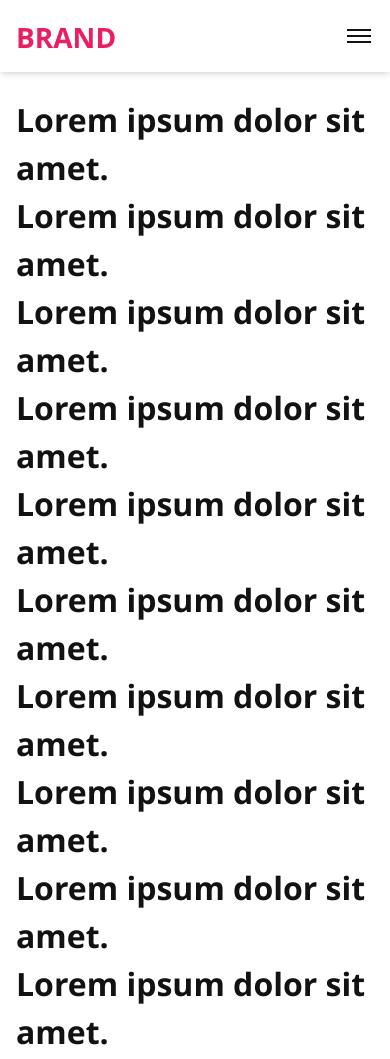
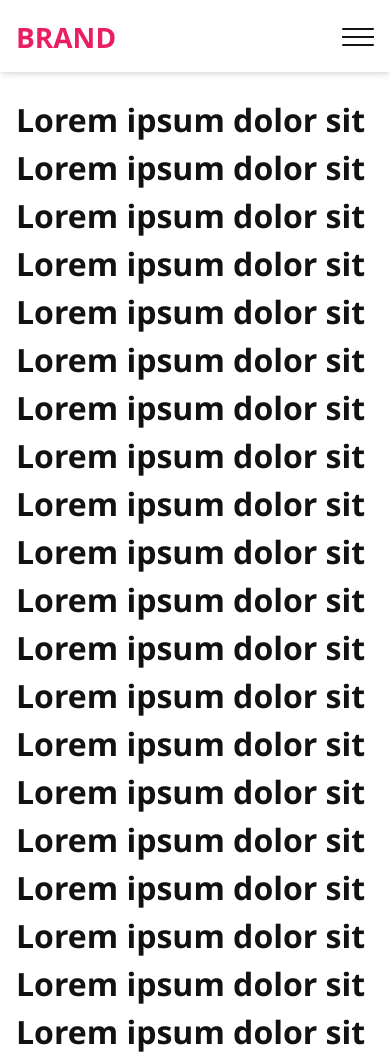
Before and after one commit to devtezza/vanilla-navbar-menu, a plain HTML site: page index.html in a window 390 px wide. Shown: the top 1059 px of the page. Drawn offline with Linux system fonts and the light colour scheme.

Commit message:
Initial Commit

```diff
--- a/index.html
+++ b/index.html
@@ -20,6 +20,9 @@
             <section class="wrapper">
                <h1><a href="./index.html" class="brand">Brand</a></h1>
                <button type="button" class="opened-menu">
+                  <span></span>
+                  <span></span>
+                  <span></span>
                   <span></span>
                </button>
                <div class="overlay"></div>
@@ -70,26 +73,26 @@
       <!-- Section: Main -->
       <main class="main">
          <div class="container">
-            <h1>Lorem ipsum dolor sit amet.</h1>
-            <h1>Lorem ipsum dolor sit amet.</h1>
-            <h1>Lorem ipsum dolor sit amet.</h1>
-            <h1>Lorem ipsum dolor sit amet.</h1>
-            <h1>Lorem ipsum dolor sit amet.</h1>
-            <h1>Lorem ipsum dolor sit amet.</h1>
-            <h1>Lorem ipsum dolor sit amet.</h1>
-            <h1>Lorem ipsum dolor sit amet.</h1>
-            <h1>Lorem ipsum dolor sit amet.</h1>
-            <h1>Lorem ipsum dolor sit amet.</h1>
-            <h1>Lorem ipsum dolor sit amet.</h1>
-            <h1>Lorem ipsum dolor sit amet.</h1>
-            <h1>Lorem ipsum dolor sit amet.</h1>
-            <h1>Lorem ipsum dolor sit amet.</h1>
-            <h1>Lorem ipsum dolor sit amet.</h1>
-            <h1>Lorem ipsum dolor sit amet.</h1>
-            <h1>Lorem ipsum dolor sit amet.</h1>
-            <h1>Lorem ipsum dolor sit amet.</h1>
-            <h1>Lorem ipsum dolor sit amet.</h1>
-            <h1>Lorem ipsum dolor sit amet.</h1>
+            <h1>Lorem ipsum dolor sit</h1>
+            <h1>Lorem ipsum dolor sit</h1>
+            <h1>Lorem ipsum dolor sit</h1>
+            <h1>Lorem ipsum dolor sit</h1>
+            <h1>Lorem ipsum dolor sit</h1>
+            <h1>Lorem ipsum dolor sit</h1>
+            <h1>Lorem ipsum dolor sit</h1>
+            <h1>Lorem ipsum dolor sit</h1>
+            <h1>Lorem ipsum dolor sit</h1>
+            <h1>Lorem ipsum dolor sit</h1>
+            <h1>Lorem ipsum dolor sit</h1>
+            <h1>Lorem ipsum dolor sit</h1>
+            <h1>Lorem ipsum dolor sit</h1>
+            <h1>Lorem ipsum dolor sit</h1>
+            <h1>Lorem ipsum dolor sit</h1>
+            <h1>Lorem ipsum dolor sit</h1>
+            <h1>Lorem ipsum dolor sit</h1>
+            <h1>Lorem ipsum dolor sit</h1>
+            <h1>Lorem ipsum dolor sit</h1>
+            <h1>Lorem ipsum dolor sit</h1>
          </div>
       </main>
 
--- a/sass/_header.scss
+++ b/sass/_header.scss
@@ -153,39 +153,44 @@
    }
 
    .opened-menu {
+      position: relative;
       display: none;
-      align-items: center;
-      justify-content: center;
       cursor: pointer;
-      width: 1.875rem;
-      height: 1.875rem;
-      margin-left: 1rem;
+      width: 2rem;
+      height: 1rem;
       border: none;
       outline: none;
+      opacity: 0;
+      visibility: hidden;
+      background: none;
+      transform: rotate(0deg);
+      transition: 0.35s ease-in-out;
 
       span {
-         position: relative;
          display: block;
-         width: 1.5rem;
+         position: absolute;
+         width: 100%;
          height: 2px;
+         left: 0;
+         border: none;
+         outline: none;
+         opacity: 1;
+         border-radius: 0.25rem;
          background: $color-black;
+         transform: rotate(0deg);
+         transition: 0.25s ease-in-out;
 
-         &:before,
-         &:after {
-            position: absolute;
-            content: '';
-            left: 0;
-            width: 100%;
-            height: 100%;
-            background: $color-black;
+         &:nth-child(1) {
+            top: 0;
          }
 
-         &:before {
-            top: -6px;
+         &:nth-child(2),
+         &:nth-child(3) {
+            top: 0.5rem;
          }
 
-         &:after {
-            top: 6px;
+         &:nth-child(4) {
+            top: 1rem;
          }
       }
    }
@@ -351,7 +356,9 @@
       }
 
       .opened-menu {
-         display: flex;
+         display: block;
+         opacity: 1;
+         visibility: visible;
       }
 
       .closed-menu {
```
Also changed, not shown: css/style.css, css/style.min.css.
